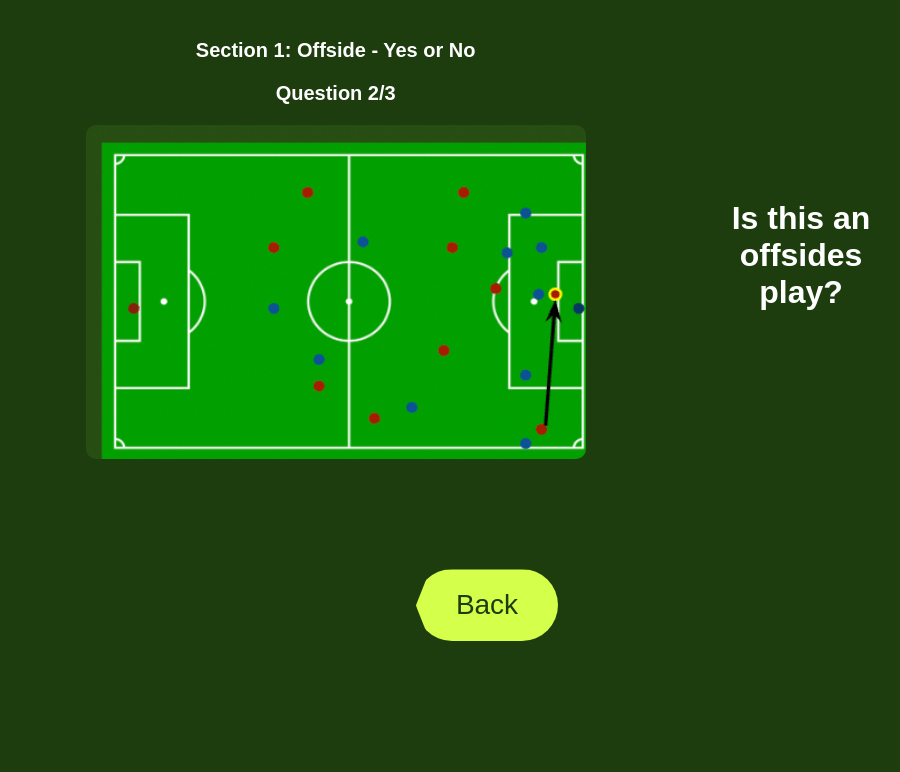
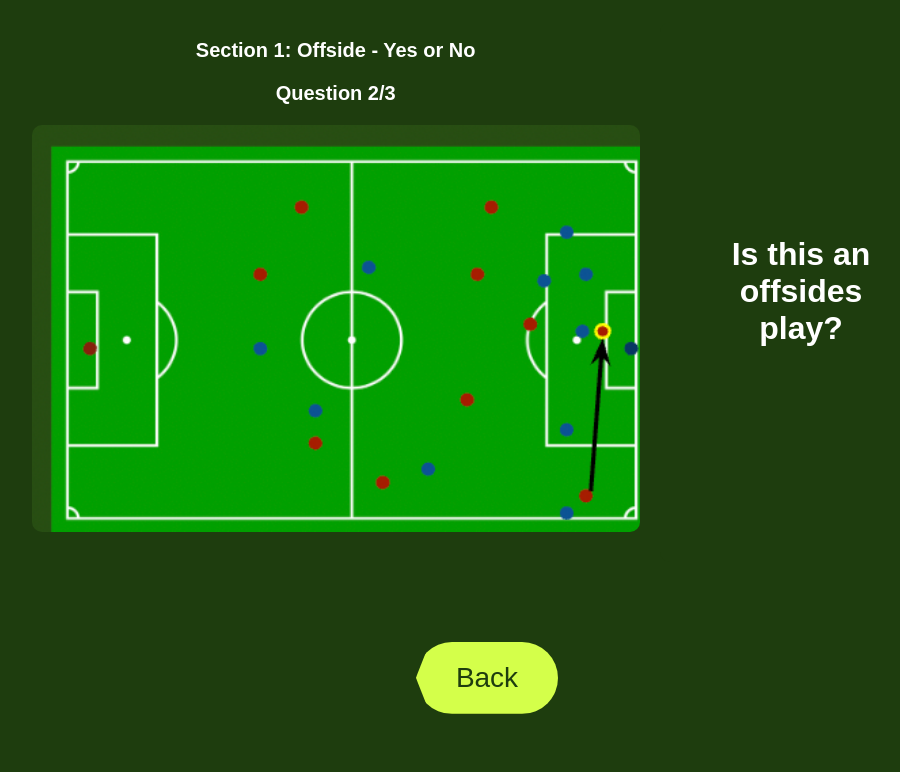
Before and after one commit to anumahmad/coms4170_ui_design_final, a Flask app: page /quiz/1 in a window 1280 px wide. Shown: the part 68-840 px from the top of the page, without its empty margins (153-1053 px from the left). Run offline with Flask 3, Linux system fonts and the light colour scheme; some web fonts are replaced.

Commit message:
Update style.css

```diff
--- a/static/style.css
+++ b/static/style.css
@@ -344,7 +344,7 @@ footer {
 .quiz-page .quiz-image {
     display: block;
     margin: 0 auto 30px auto;
-    max-width: 500px;
+    max-width: 900px;
     width: 100%;
     height: auto;
     border-radius: 10px;
```
